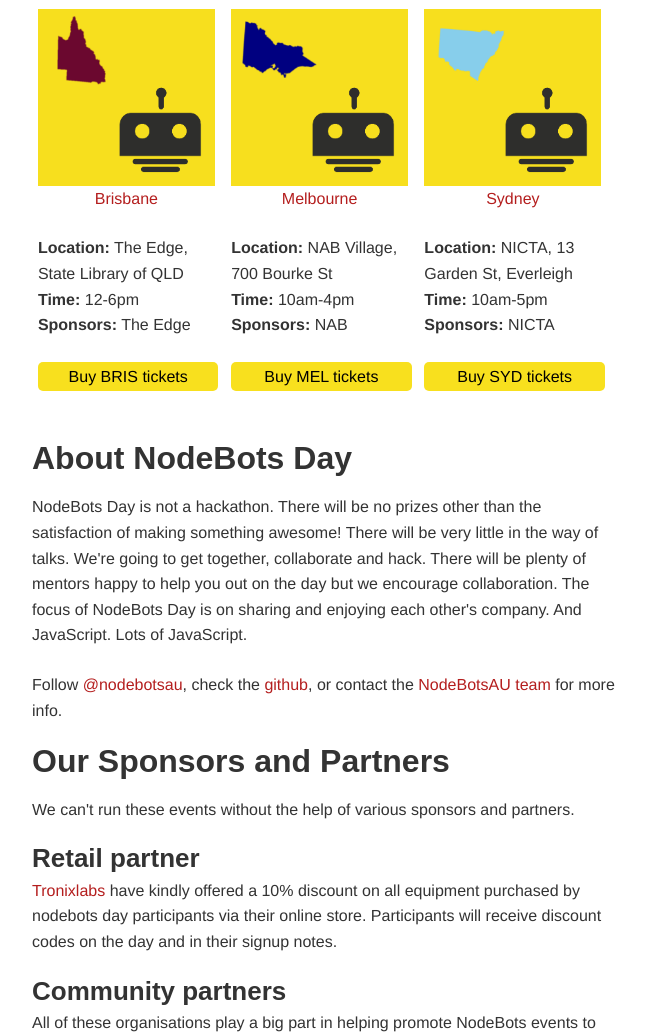
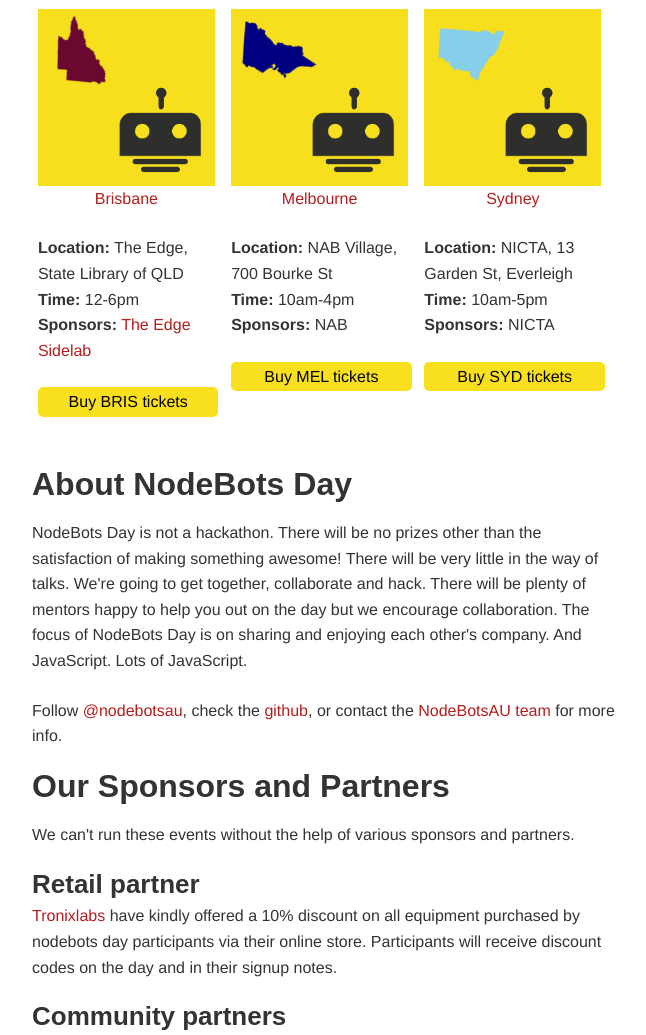
Before and after one commit to nodebotsau/nodebotsau.github.io, a plain HTML site: page index.html in a window 1280 px wide. Shown: the part 823-1858 px from the top of the page, without its empty margins (313-959 px from the left). Drawn offline with Linux system fonts and the light colour scheme; a web font is replaced by a local one.

Commit message:
Added http://sidelab.com as Brisbane sponsor

```diff
--- a/index.html
+++ b/index.html
@@ -79,7 +79,7 @@
                 </p>
                 <p class="details"><strong>Location:</strong> The Edge, State Library of QLD<br/>
                 <strong>Time:</strong> 12-6pm<br/>
-                <strong>Sponsors:</strong> The Edge</p>
+                <strong>Sponsors:</strong> <a href="http://edgeqld.org.au/">The Edge</a> <a href="http://sidelab.com/">Sidelab</a></p>
                 <p class="buy"><a href="http://www.eventbrite.com.au/e/brisbanes-international-nodebots-day-tickets-12120977169">
                     Buy BRIS tickets
                 </a></p>
```
